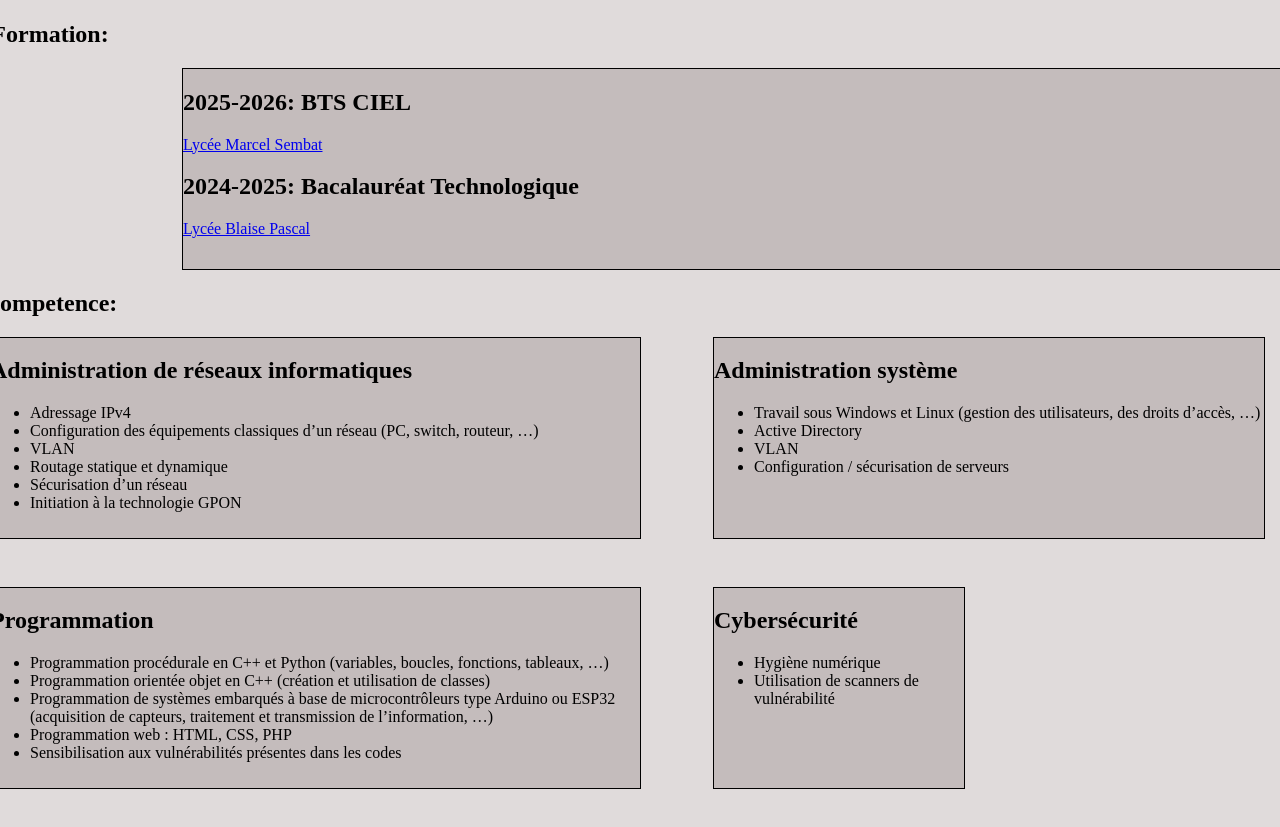
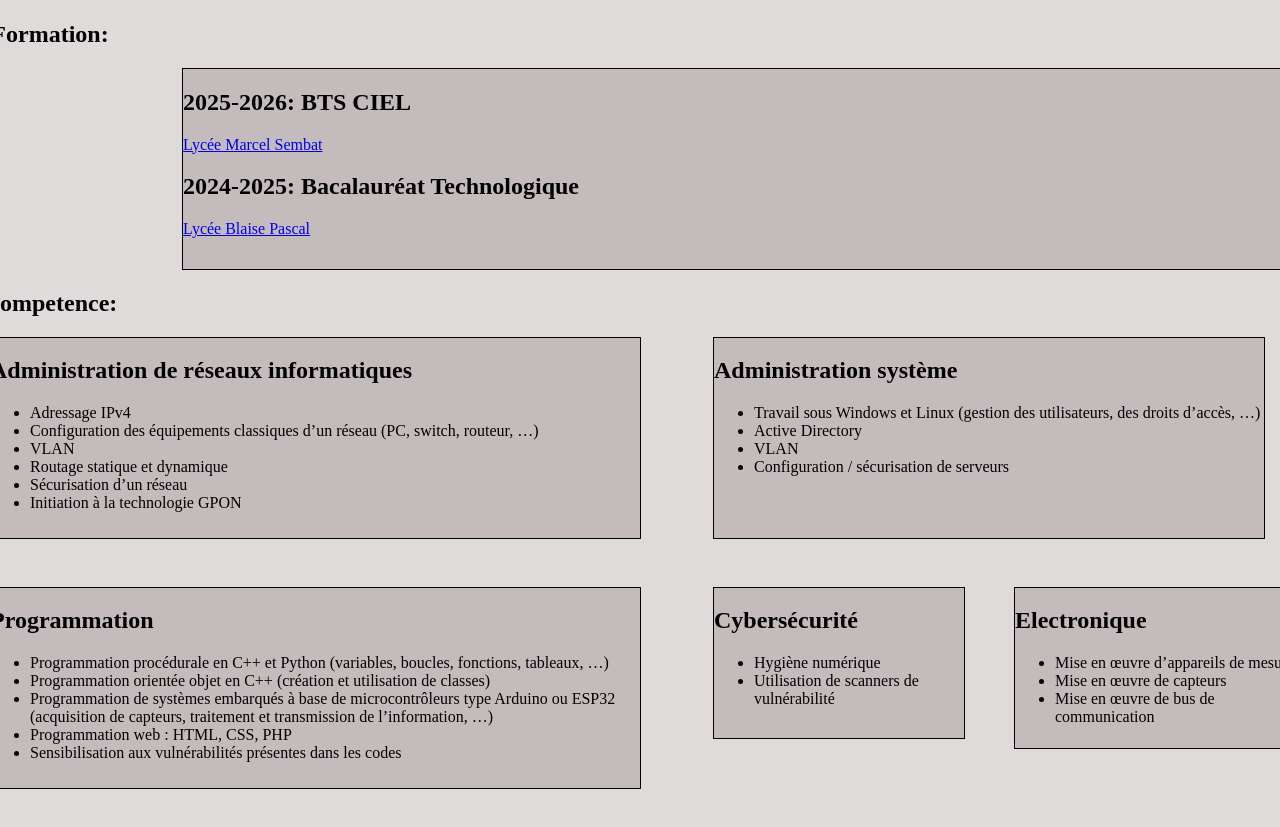
Before and after one commit to enzoriahi/monCV, a plain HTML site: page index.html in a window 1280 px wide. Shown: the part 87-914 px from the top of the page. Before the commit the page ends 876 px from the top, so only its background shows below. Drawn offline with Linux system fonts and the light colour scheme.

Commit message:
ajout de compétence

```diff
--- a/index.html
+++ b/index.html
@@ -60,6 +60,14 @@
                         <li>Utilisation de scanners de vulnérabilité</li>
                     </ul>
                 </div>
+                <div id="main-div6">
+                    <h2>Electronique</h2>
+                    <ul>
+                        <li>Mise en œuvre d’appareils de mesure</li>
+                        <li>Mise en œuvre de capteurs</li>
+                        <li>Mise en œuvre de bus de communication</li>
+                    </ul>
+                </div>
             </main>
     </body>
 </html>
--- a/styles.css
+++ b/styles.css
@@ -58,10 +58,19 @@ main{
 }
 #main-div5{
     background-color: rgb(196, 188, 188) ;
-    height: 200px;
+    height: 150px;
     width: 250px;
     border: 1px solid black;
     margin: -452px;
     margin-right: -850px;
 
 }
+#main-div6{
+    background-color: rgb(196, 188, 188) ;
+    height: 160px;
+    width: 300px;
+    border: 1px solid black;
+    margin: 300px;
+    margin-right: -750px;
+
+}
```
